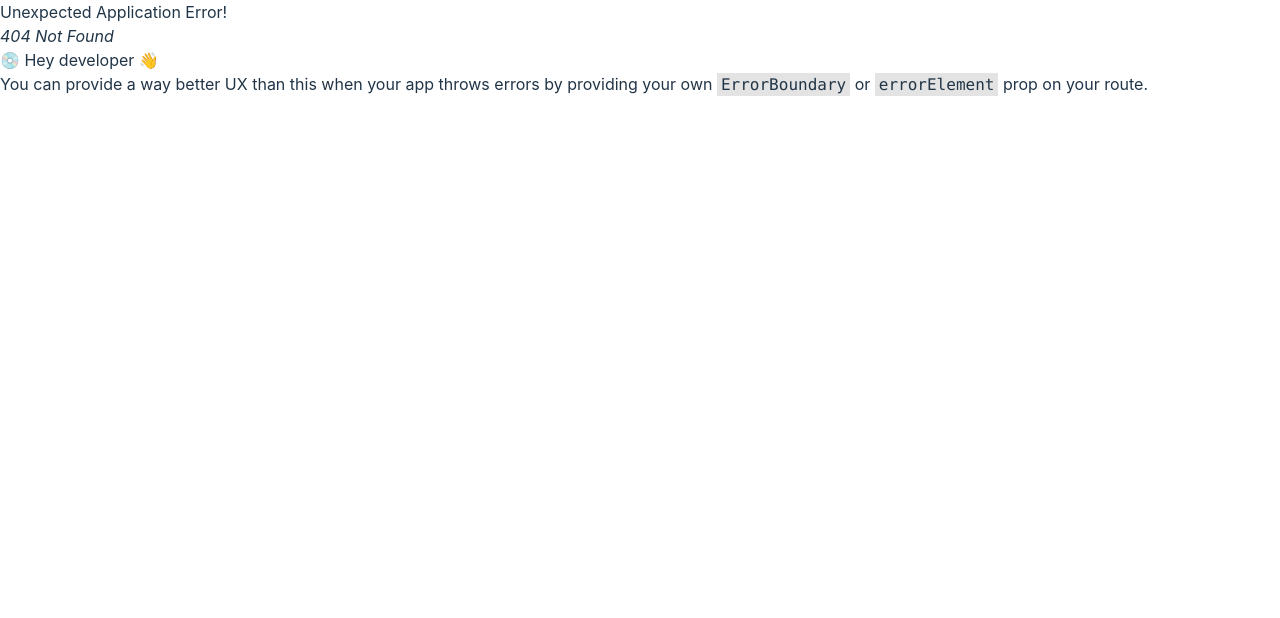
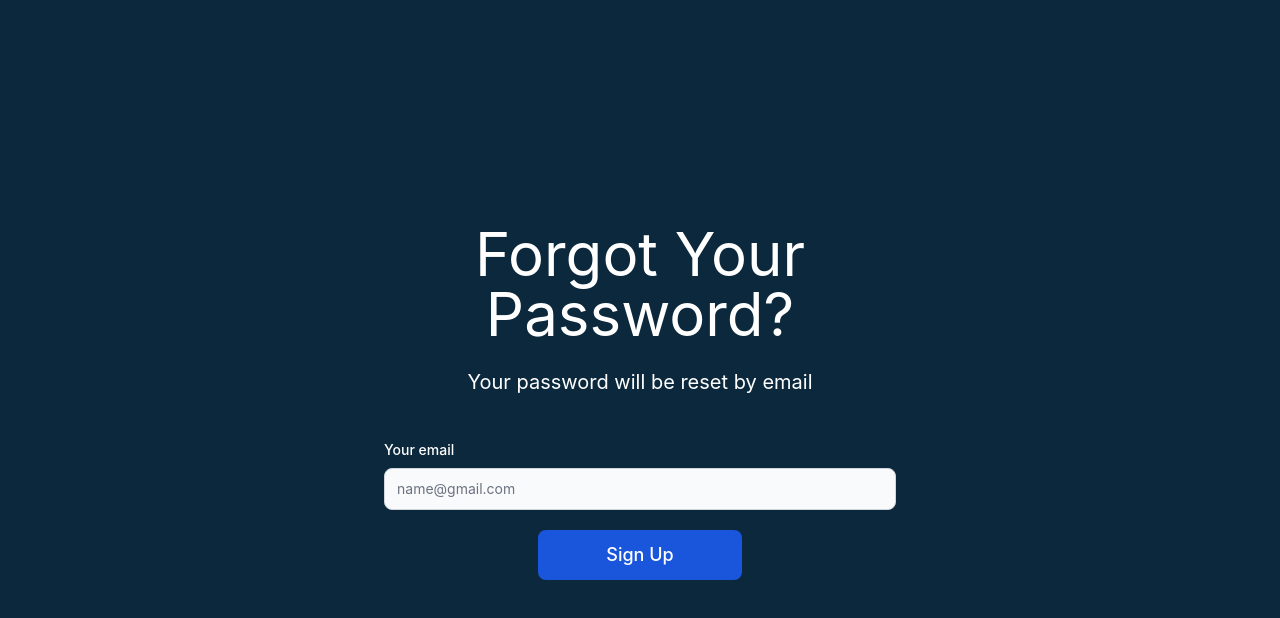
Before and after one commit to Ziad-Mansourr/House-Finder, a React (Vite) app: page /#/forgetPassword in a window 1280 px wide. Before the commit this address had no page. Shown: the top 618 px of the page. Built offline with nearby package versions, Linux system fonts and the light colour scheme; the HTML template or start-up script is replaced by a standard one.

Commit message:
Forget Password

```diff
--- a/src/App.jsx
+++ b/src/App.jsx
@@ -6,7 +6,7 @@ import { ReactQueryDevtools } from '@tanstack/react-query-devtools'
 import toast, { Toaster } from 'react-hot-toast';
 import "flowbite";
 import SignUp from './components/SignUp/SignUp'
-// import ForgetPassword from './components/ForgetPassword/ForgetPassword'
+import ForgetPassword from './components/ForgetPassword/ForgetPassword'
 import Layout from './components/Layout/Layout'
 function App() {
 
@@ -15,7 +15,7 @@ function App() {
   let router = createHashRouter([
     {
       path: '', element: <Layout /> , children: [
-      // {path: 'forgetPassword', element: <ForgetPassword />},
+      {path: 'forgetPassword', element: <ForgetPassword />},
       {path: 'signUp', element: <SignUp />}
 
     ]}
--- /dev/null
+++ b/src/components/ForgetPassword/ForgetPassword.jsx
@@ -0,0 +1,36 @@
+import React, { useEffect, useState } from 'react'
+import { NavLink } from 'react-router-dom'
+
+export default function ForgetPassword() {
+  return (
+    <>
+         <section className="bg-[#0c283c] min-h-screen">
+            <div className="w-[90%] md:w-[60%] lg:w-[40%] grid grid-cols-12 m-auto pt-56">
+               <h1 className='col-span-12 text-center text-3xl md:text-4xl lg:text-6xl text-white'>Forgot Your Password?</h1>
+               <h2 className='col-span-12 text-center text-white text-xl mt-6'>Your password will be reset by email</h2>
+               <div className="col-span-12 mb-5 mt-11">
+                <label htmlFor="email" className="block mb-2 text-sm font-medium text-white dark:text-white"
+                >
+                  Your email
+                </label>
+                <input
+                  type="email"
+                  id="email"
+                  className="bg-gray-50 border border-gray-300 text-gray-900 text-sm rounded-lg focus:ring-blue-500 focus:border-blue-500 block w-full py-2.5 dark:bg-gray-700 dark:border-gray-600 dark:placeholder-gray-400 dark:text-white dark:focus:ring-blue-500 dark:focus:border-blue-500"
+                  placeholder="name@gmail.com"
+
+                />
+              </div>
+              <div className="col-span-12 flex justify-center items-center">
+              <button
+                className="text-white bg-blue-700  w-[40%] mb-5 py-2.5 hover:bg-blue-800 focus:ring-4 focus:outline-none focus:ring-blue-300 font-medium rounded-lg text-lg text-center dark:bg-blue-600 dark:hover:bg-blue-700 dark:focus:ring-blue-800"
+              >
+                Sign Up
+              </button>
+
+              </div>
+            </div>
+          </section>
+    </>
+  )
+}
```
